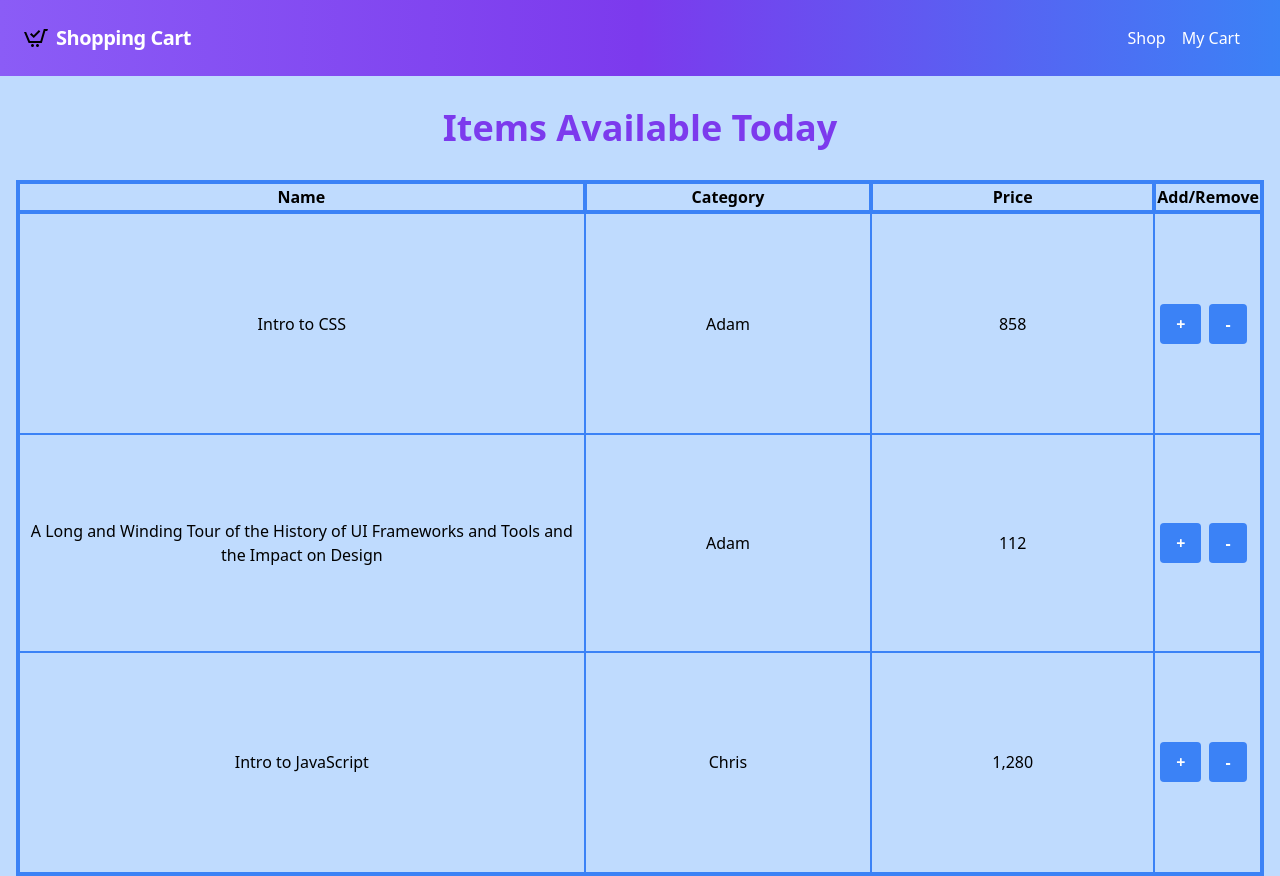
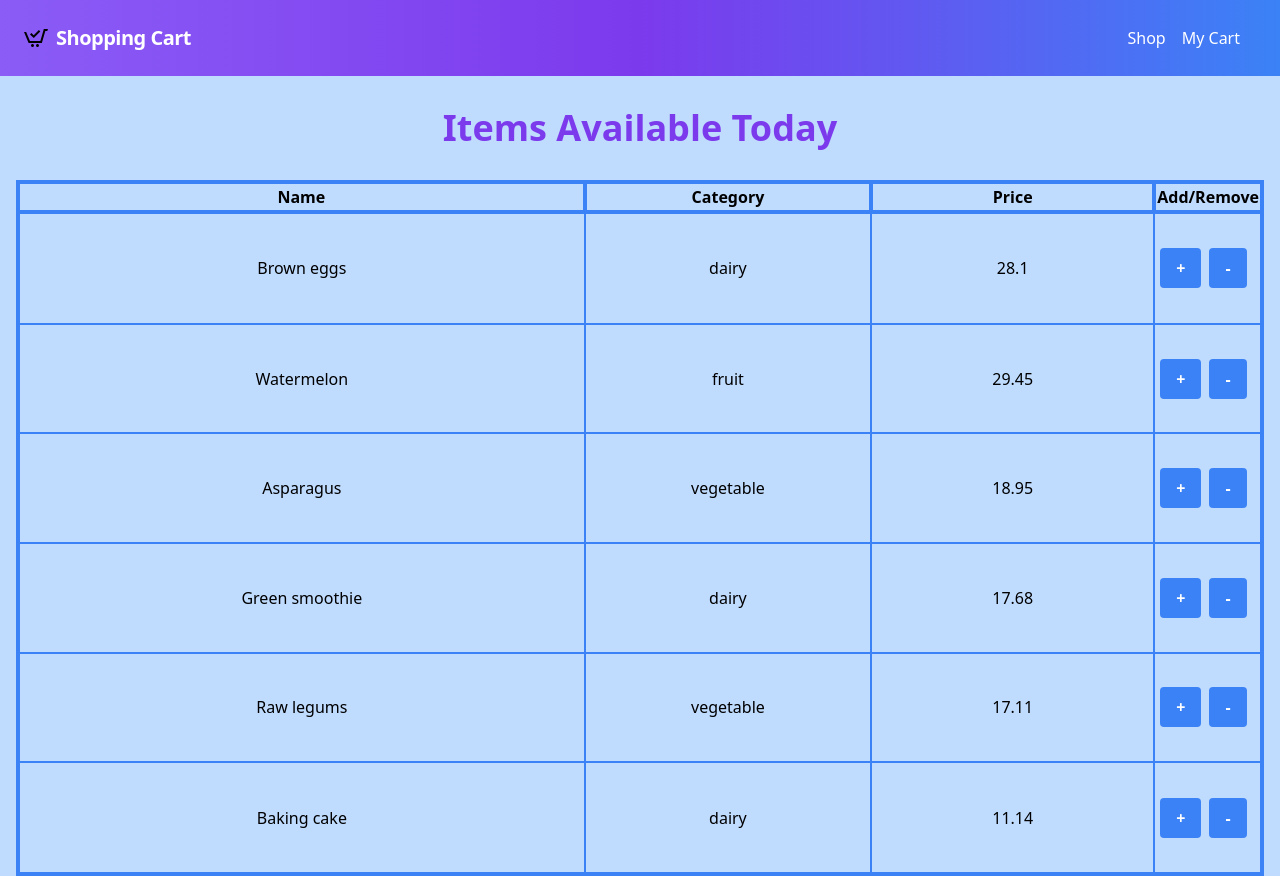
Before and after one commit to SteelMasterJ/Shopping-Cart-App, a React (Create React App) app: page / in a window 1280 px wide. Built offline with nearby package versions, Linux system fonts and the light colour scheme.

Commit message:
Set Up Redux
Set up Store, Provider, and cartReducer. Just using a couple example items instead of making API for now.

```diff
--- a/package.json
+++ b/package.json
@@ -7,6 +7,7 @@
     "@testing-library/jest-dom": "^5.11.4",
     "@testing-library/react": "^11.1.0",
     "@testing-library/user-event": "^12.1.10",
+    "axios": "^0.21.1",
     "react": "^17.0.2",
     "react-dom": "^17.0.2",
     "react-redux": "^7.2.3",
--- a/src/App.js
+++ b/src/App.js
@@ -2,15 +2,28 @@ import React, { Component } from 'react';
 import {BrowserRouter, Route, Switch} from 'react-router-dom'
 import Navbar from './components/Navbar'
 import MainPage from './components/MainPage'
+// import axios from 'axios';
 
 class App extends Component {
+
+  // //Making GET request to populate items
+  // componentDidMount() {
+  //   // Simple GET request using axios
+  //   axios.get('https://api.mocki.io/v1/b8bead03')
+  //       .then(response => {
+  //           items = response.data;
+  //           // console.log(items);
+  //       });
+  // }
+
   render() {
     return (
       <BrowserRouter>
           <div className="App">
             <Navbar/>
             <Switch>
-              <Route exact path="/" component={MainPage}/>
+              <Route exact path="/" render={ () => <MainPage/>}
+              />
             </Switch>
           </div>
       </BrowserRouter>
--- a/src/components/Mainpage.js
+++ b/src/components/Mainpage.js
@@ -1,6 +1,26 @@
-import React from 'react';
+import React, { Component } from 'react';
+import { connect } from 'react-redux';
 
-const MainPage = () => {
+
+class MainPage extends Component {
+
+    render() {
+        // console.log(this.props.saleItems);
+
+        let saleItemList = this.props.saleItems.map( item => {
+            return (
+                <tr>
+                    <td className="bg-blue-200 border-2 border-collapse border-blue-500 text-center">{item.name}</td>
+                    <td className="bg-blue-200 border-2 border-collapse border-blue-500 text-center">{item.type}</td>
+                    <td className="bg-blue-200 border-2 border-collapse border-blue-500 text-center">{item.price}</td>
+                    <td className="bg-blue-200 border-2 border-collapse border-blue-500">
+                        <button className="bg-blue-500 hover:bg-blue-700 text-white font-bold py-2 px-4 m-1 rounded">+</button>
+                        <button className="bg-blue-500 hover:bg-blue-700 text-white font-bold py-2 px-4 m-1 rounded">-</button>
+                    </td>
+                </tr>
+            )
+        })
+
         return (
             <div className="pt-8 flex flex-col bg-blue-200 h-screen">
                 <h1 className="mx-auto text-4xl text-purple-600 font-extrabold mb-8">Items Available Today</h1>
@@ -14,7 +34,8 @@ const MainPage = () => {
                         </tr>
                     </thead>
                     <tbody>
-                    <tr>
+                        {saleItemList}
+                        {/* <tr>
                             <td className="bg-blue-200 border-2 border-collapse border-blue-500 text-center">Intro to CSS</td>
                             <td className="bg-blue-200 border-2 border-collapse border-blue-500 text-center">Adam</td>
                             <td className="bg-blue-200 border-2 border-collapse border-blue-500 text-center">858</td>
@@ -40,12 +61,19 @@ const MainPage = () => {
                                 <button className="bg-blue-500 hover:bg-blue-700 text-white font-bold py-2 px-4 m-1 rounded">+</button>
                                 <button className="bg-blue-500 hover:bg-blue-700 text-white font-bold py-2 px-4 m-1 rounded">-</button>
                             </td>
-                    </tr>
+                        </tr> */}
                     </tbody>
                 </table>
             </div>
         )
     }
+}
+
+const mapStateToProps = (state) => {
+    return {
+        saleItems: state.saleItems
+        }
+}
 
 
-export default MainPage;
+export default connect(mapStateToProps)(MainPage)
--- a/src/components/Navbar.js
+++ b/src/components/Navbar.js
@@ -5,7 +5,7 @@ const Navbar = () => {
     return (
         <nav className="flex items-center justify-between flex-wrap bg-gradient-to-r from-purple-500 via-purple-600 to-blue-500 p-6">
             <div className="flex items-center flex-no-shrink text-white mr-6">
-                <svg className="mr-2" width="24" height="24" xmlns="http://www.w3.org/2000/svg" fill-rule="evenodd" clip-rule="evenodd"><path d="M13.5 18c-.828 0-1.5.672-1.5 1.5 0 .829.672 1.5 1.5 1.5s1.5-.671 1.5-1.5c0-.828-.672-1.5-1.5-1.5zm-3.5 1.5c0 .829-.672 1.5-1.5 1.5s-1.5-.671-1.5-1.5c0-.828.672-1.5 1.5-1.5s1.5.672 1.5 1.5zm13.257-14.5h-1.929l-3.473 12h-13.239l-4.616-11h2.169l3.776 9h10.428l3.432-12h4.195l-.743 2zm-13.537 4.183l-2.325-2.183-1.395 1.435 3.746 3.565 6.559-6.592-1.422-1.408-5.163 5.183z"/></svg>
+                <svg className="mr-2" width="24" height="24" xmlns="http://www.w3.org/2000/svg" fillRule="evenodd" clipRule="evenodd"><path d="M13.5 18c-.828 0-1.5.672-1.5 1.5 0 .829.672 1.5 1.5 1.5s1.5-.671 1.5-1.5c0-.828-.672-1.5-1.5-1.5zm-3.5 1.5c0 .829-.672 1.5-1.5 1.5s-1.5-.671-1.5-1.5c0-.828.672-1.5 1.5-1.5s1.5.672 1.5 1.5zm13.257-14.5h-1.929l-3.473 12h-13.239l-4.616-11h2.169l3.776 9h10.428l3.432-12h4.195l-.743 2zm-13.537 4.183l-2.325-2.183-1.395 1.435 3.746 3.565 6.559-6.592-1.422-1.408-5.163 5.183z"/></svg>
                 <span className="font-semibold text-xl tracking-tight">Shopping Cart</span>
             </div>
             <div className="w-full block flex-end lg:flex lg:items-center lg:w-auto">
--- /dev/null
+++ b/src/components/reducers/cartReducer.js
@@ -0,0 +1,21 @@
+const initState = {
+    saleItems: [
+         {id: 1, name: "Brown eggs", type: "dairy", price: 28.1},
+         {id: 2, name: "Watermelon", type: "fruit", price: 29.45},
+         {id: 3, name: "Asparagus", type: "vegetable", price: 18.95},
+         {id: 4, name: "Green smoothie", type: "dairy", price: 17.68},
+         {id: 5, name: "Raw legums", type: "vegetable", price: 17.11},
+         {id: 6, name: "Baking cake", type: "dairy", price: 11.14},
+    ],
+    cartItems:[],
+    total: 0
+
+}
+
+const cartReducer= (state = initState, action) => {
+
+    return state;
+
+}
+
+export default cartReducer;
--- a/src/index.js
+++ b/src/index.js
@@ -3,13 +3,13 @@ import ReactDOM from 'react-dom';
 import './index.css';
 import App from './App';
 import reportWebVitals from './reportWebVitals';
+import cartReducer from './components/reducers/cartReducer';
+import { Provider } from 'react-redux';
+import { createStore } from 'redux';
 
-ReactDOM.render(
-  <React.StrictMode>
-    <App />
-  </React.StrictMode>,
-  document.getElementById('root')
-);
+const store = createStore(cartReducer);
+
+ReactDOM.render(<Provider store={store}><App /></Provider>, document.getElementById('root'));
 
 // If you want to start measuring performance in your app, pass a function
 // to log results (for example: reportWebVitals(console.log))
```
Also changed, not shown: 2 other files (tests, documents, lock files or other folders). Lines whose indentation alone changed are shown as unchanged.
